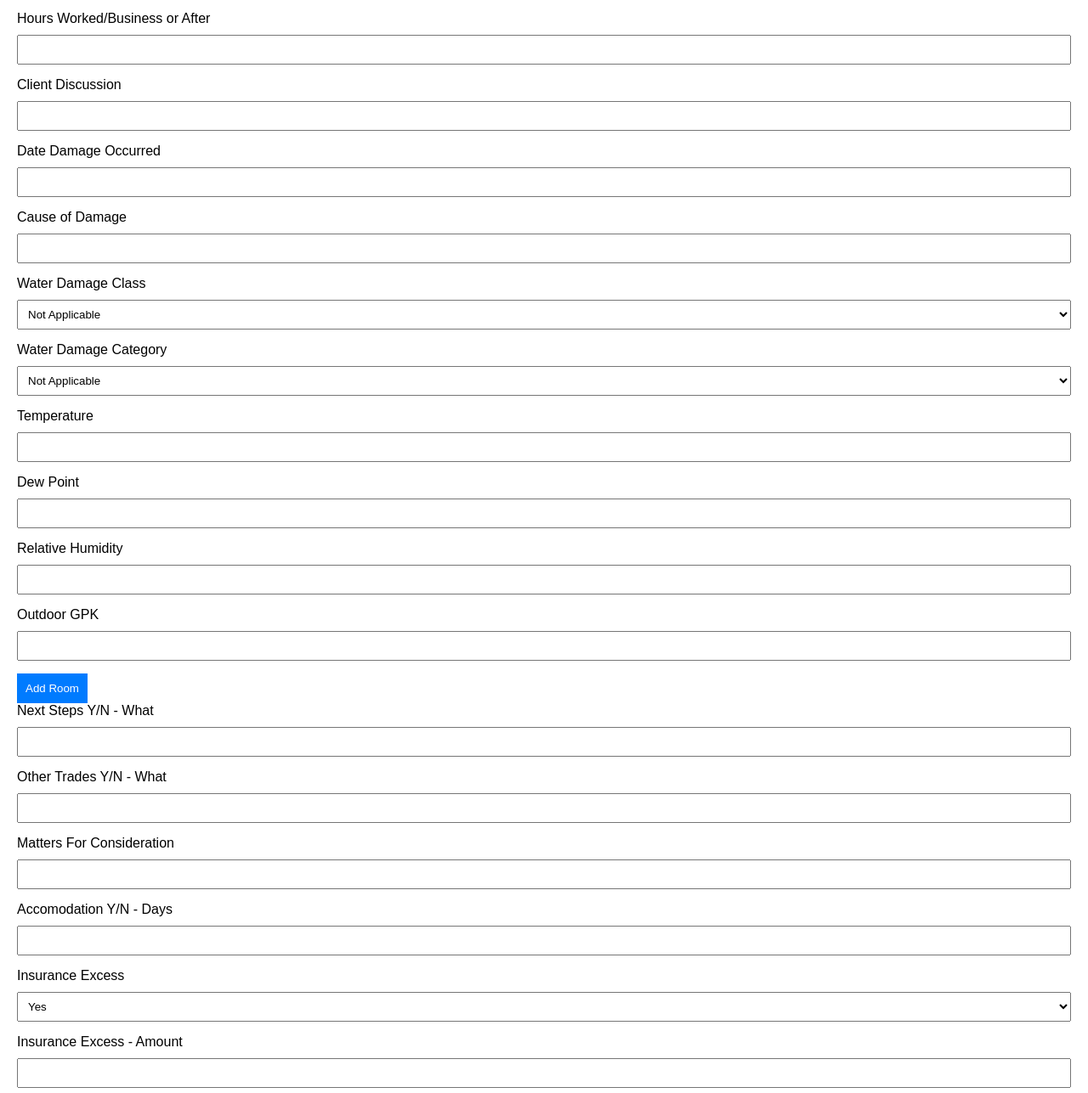
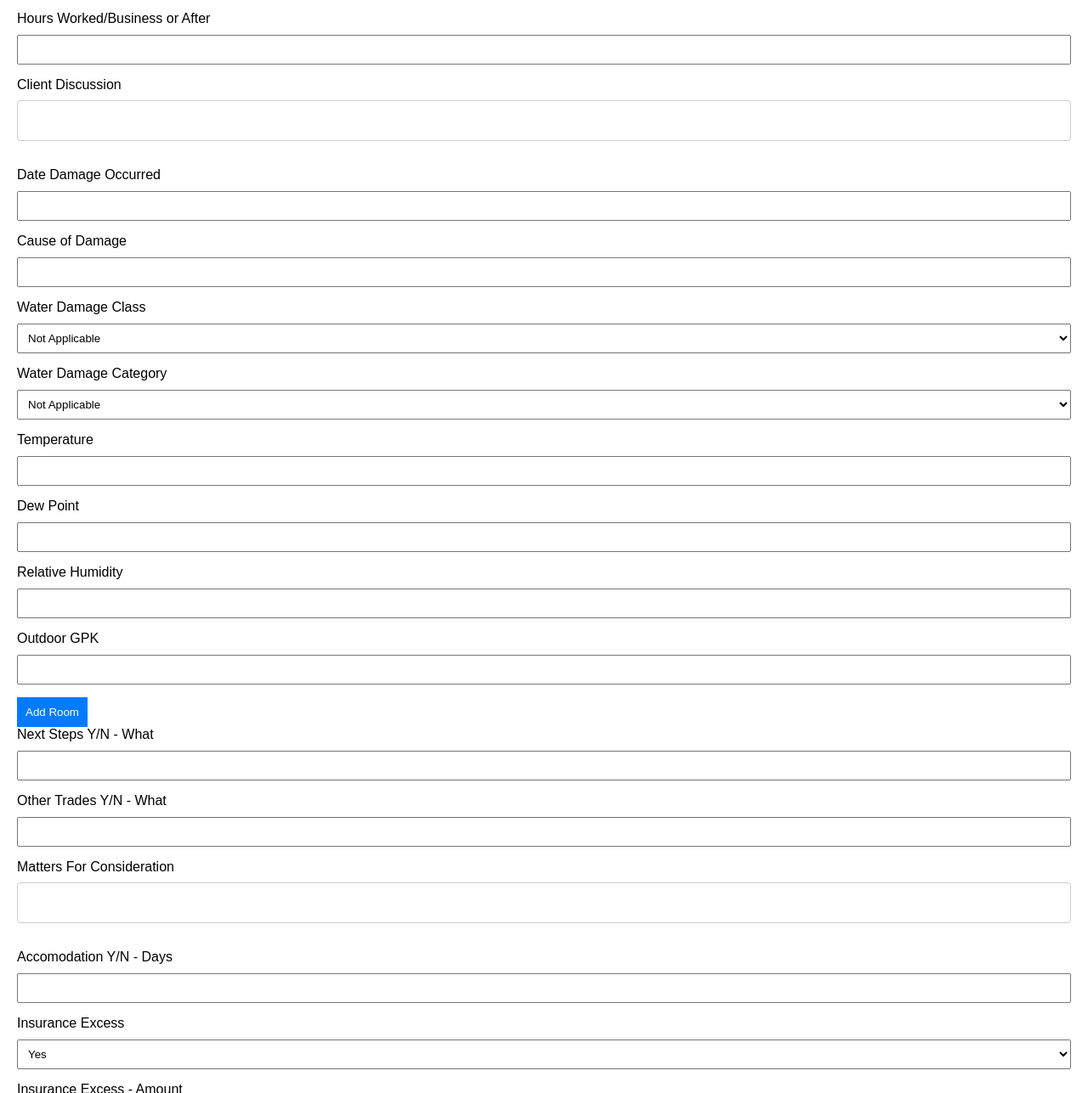
Before and after one commit to sJagulan/Antillia, a plain HTML site: page frontend/index.html in a window 1280 px wide. Shown: the part 522-1809 px from the top of the page at 85% size. Drawn offline with nearby package versions, Linux system fonts and the light colour scheme.

Commit message:
changed type of textbox for certain fields

```diff
--- a/frontend/index.html
+++ b/frontend/index.html
@@ -11,6 +11,7 @@
     <script defer src="script.js"></script>
 </head>
 <body>
+    <!--<button onclick=test()>Test</button> -->
     <div>
         <label for="job_address">Job Address</label>
         <input type="text" id="job_address">
@@ -53,7 +54,7 @@
 
     <div>
         <label for="client_discussion">Client Discussion</label>
-        <input type="text" id="client_discussion">
+        <textarea type="text" id="client_discussion"></textarea>
     </div>
 
     <div>
@@ -123,7 +124,7 @@
 
     <div>
         <label for="matters_for_consideration">Matters For Consideration</label>
-        <input type="text" id="matters_for_consideration">
+        <textarea type="text" id="matters_for_consideration"></textarea>
     </div>
 
     <div>
--- a/frontend/script.js
+++ b/frontend/script.js
@@ -5,6 +5,10 @@ function generate(){
     const doc = fetch('http://localhost:3000/report');
     console.log("Document has been sent");
     console.log(doc);
+}
+
+function test(){
+    console.log(document.getElementById('job_address').value)
 }
 
 function getData(){
@@ -322,7 +326,7 @@ function generateRoom(){
 
     <div>
         <label for="supporting_findings">Supporting Findings</label>
-        <input type="text" class="supporting_findings">
+        <textarea type="text" class="supporting_findings"></textarea>
     </div>
 
     <div class="checkbox-group">
@@ -397,7 +401,7 @@ function generateRoom(){
 
     <div>
         <label for="supporting_actions">Supporting Actions</label>
-        <input type="text" class="supporting_actions">
+        <textarea type="text" class="supporting_actions"></textarea>
     </div>
 
     <div class="checkbox-group">
@@ -539,6 +543,7 @@ function processEmail(data) {
             Email.send({
                 SecureToken: "6bf2cac1-8cf6-4800-ba16-7ab9fece4418",
                 To: 'admin@antilliaemergencynetwork.com.au',
+                //To: 'therealadazartar@gmail.com',
                 From: "adamautomated39@gmail.com",
                 Subject: `${data.job_address}`,
                 Body: `
--- a/frontend/styles.css
+++ b/frontend/styles.css
@@ -10,6 +10,17 @@ div {
 label {
     display: block;
     margin-bottom: 5px;
+}
+
+textarea {
+    width: 100%;
+    resize: none;
+    box-sizing: border-box;
+    padding: 8px;
+    margin-top: 4px;
+    margin-bottom: 12px;
+    border: 1px solid #ccc;
+    border-radius: 4px;
 }
 
 input[type="text"],
```
